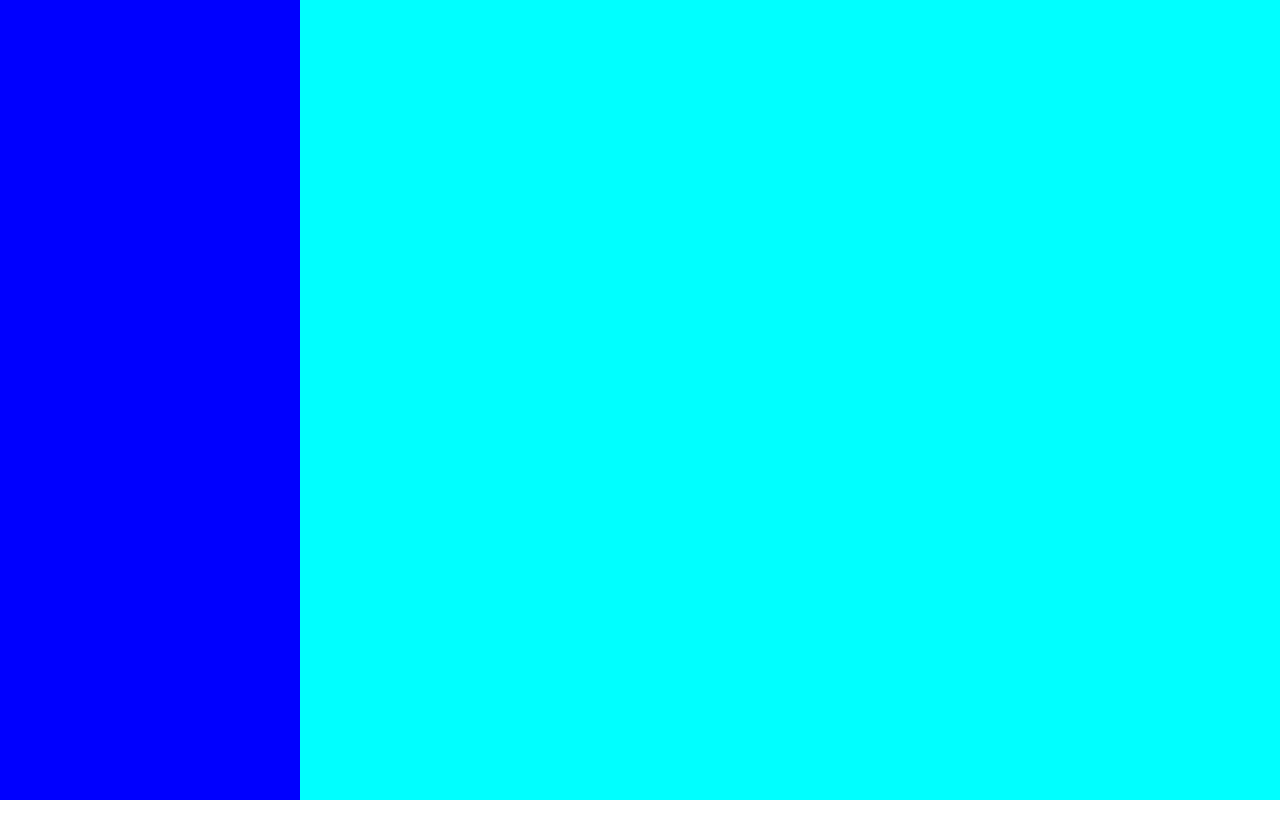
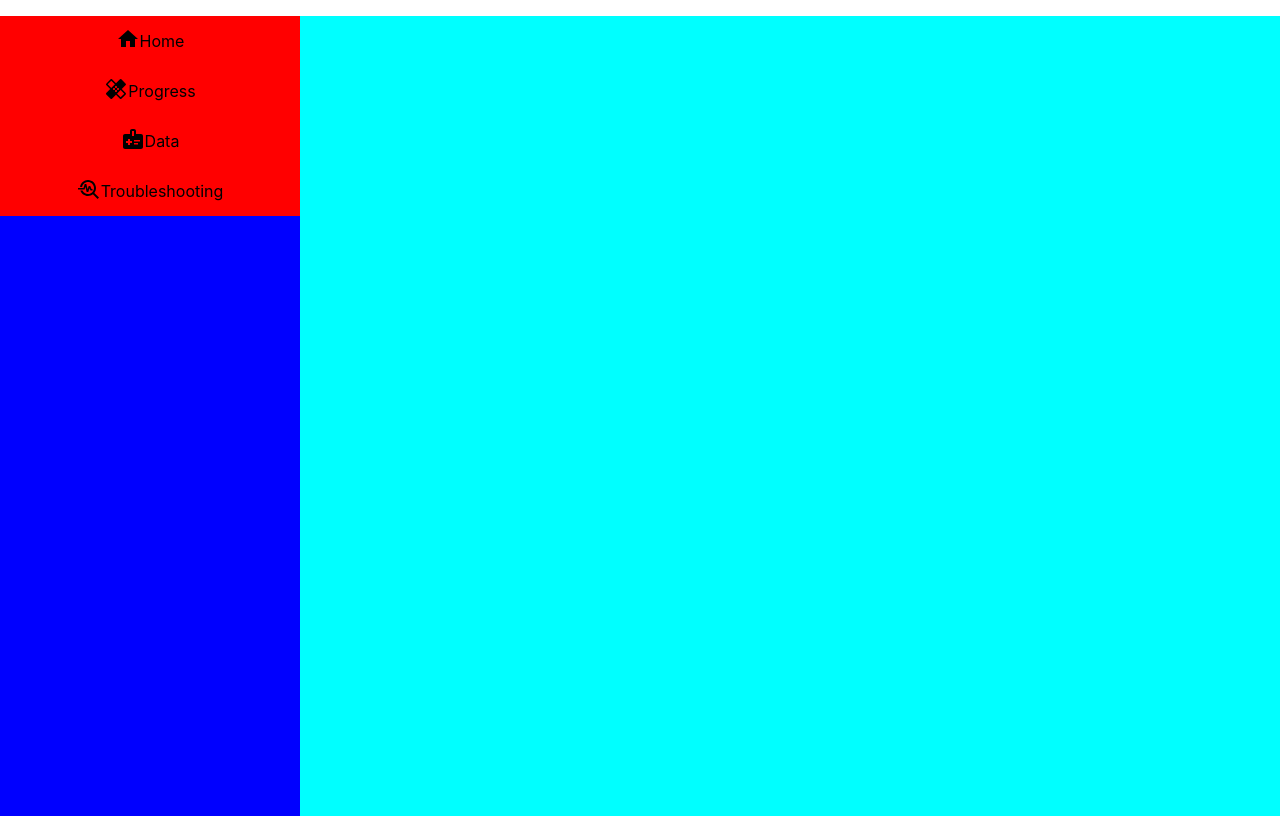
Before and after one commit to KeiferTaishi/dka, a React (Create React App) app: page / in a window 1280 px wide. Built offline with nearby package versions, Linux system fonts and the light colour scheme; the HTML template or start-up script is replaced by a standard one.

Commit message:
creating and styling the sidebar

```diff
--- a/package.json
+++ b/package.json
@@ -5,6 +5,7 @@
   "dependencies": {
     "@emotion/react": "^11.10.5",
     "@emotion/styled": "^11.10.5",
+    "@mui/icons-material": "^5.11.0",
     "@mui/material": "^5.11.3",
     "@testing-library/jest-dom": "^5.16.5",
     "@testing-library/react": "^13.4.0",
--- a/src/App.css
+++ b/src/App.css
@@ -9,3 +9,26 @@
     width: 300px;
     background-color: blue;
 }
+
+ul{
+    height:auto;
+    width: 100%;
+    padding: 0;
+
+}
+
+.item{
+    display:flex;
+    flex-direction: row;
+    justify-content: center;
+    width:100%;
+    height: 50px;
+    background-color: red;
+    border: 1px black;
+    display:flex;
+    flex-direction: row;
+    justify-content: center;
+    align-items: center;
+    list-style-type: none;
+
+}
--- a/src/component/Sidebar.js
+++ b/src/component/Sidebar.js
@@ -1,10 +1,23 @@
 import React from 'react'
 import '../App.css';
-
+import {SidebarLinks} from "./SidebarLinks";
 
 function Sidebar() {
   return (
-    <div className="sideNav"></div>
+    <div className="sideNav">
+      <ul>
+      {SidebarLinks.map((val, key)=>{
+        return (
+          <li className = "item" key ={key}>
+            {" "}
+            <div>{val.icon}</div>
+            {" "}
+            <div>{val.title}</div>
+          </li>
+        )
+      })}
+      </ul>
+    </div>
   )
 }
 
--- a/src/component/SidebarLinks.js
+++ b/src/component/SidebarLinks.js
@@ -1,28 +1,32 @@
 import React from 'react'
+import HomeIcon from '@mui/icons-material/Home';
+import HealingIcon from '@mui/icons-material/Healing';
+import MedicalInformationIcon from '@mui/icons-material/MedicalInformation';
+import TroubleshootIcon from '@mui/icons-material/Troubleshoot';
 
 export const SidebarLinks = [
 
     {
 
         title: "Home",
-        icon: <Icon />,
+        icon: <HomeIcon/>,
         link: "/home"
     },
 
     {
         title: "Progress",
-        icon: <Icon />,
+        icon: <HealingIcon/>,
         link: "/Progress"
     },
     {
         title: "Data",
-        icon: <Icon/>,
+        icon: <MedicalInformationIcon/>,
         link: "/Data"
     },
     {
         title: "Troubleshooting",
-        icon: <Icon />,
+        icon: <TroubleshootIcon/>,
         link: "/Troubleshooting"
     },
 
-]
+];
```
Also changed, not shown: 1 other file (tests, documents, lock files or other folders).
